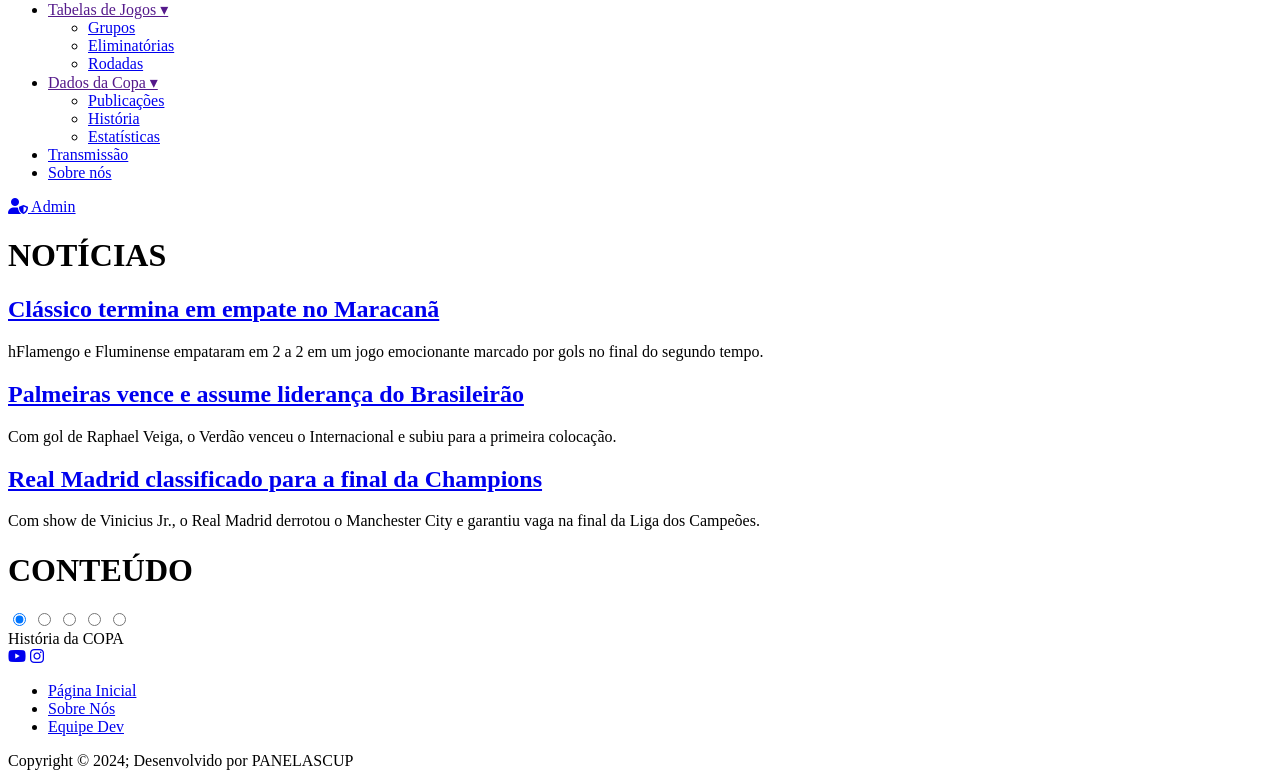
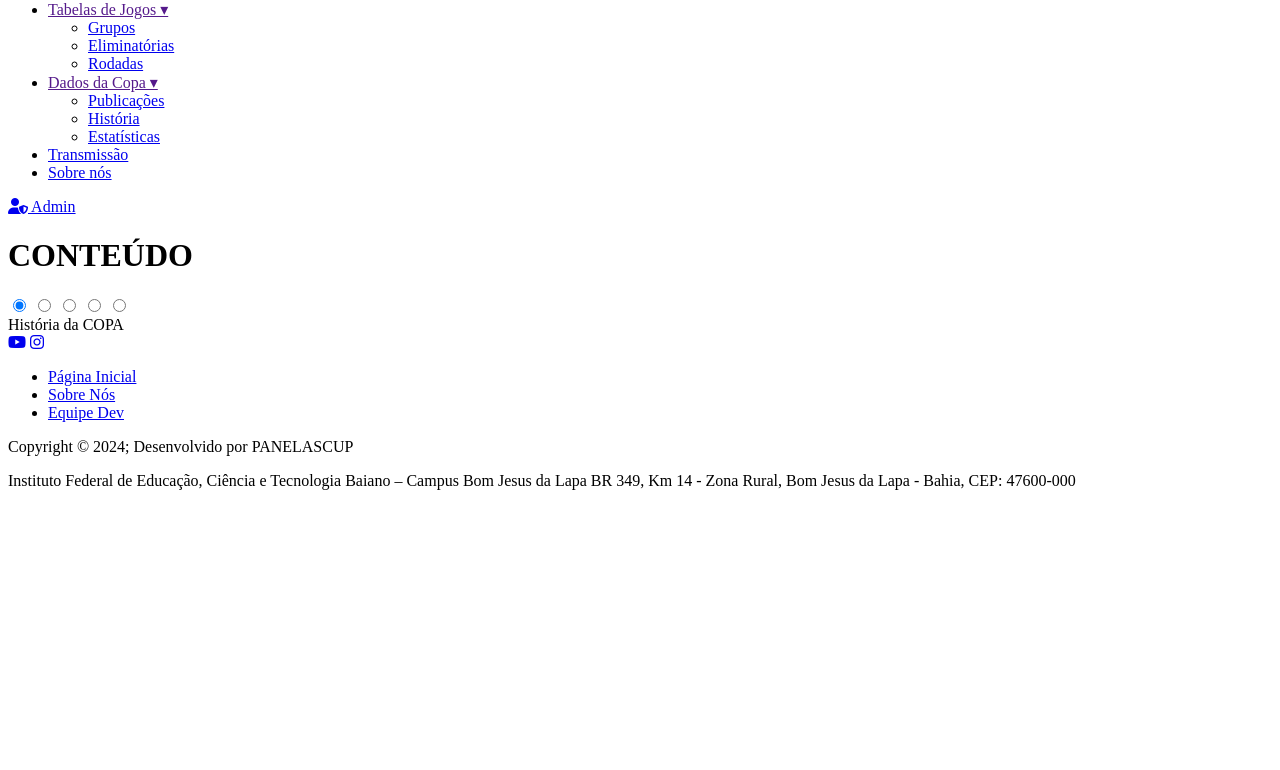
Before and after one commit to Adrian25-png/copadaspanelas2, a PHP site: page /HomePage2.php in a window 1280 px wide. Shown: the part 346-1116 px from the top of the page. After the commit the page ends 836 px from the top, so only its background shows below. Run offline with PHP 8.4, Linux system fonts and the light colour scheme; data that the repository does not hold is empty.

Commit message:
tirando noticias do homepage.

```diff
--- a/app/pages/HomePage2.php
+++ b/app/pages/HomePage2.php
@@ -33,24 +33,6 @@
 
     <!-- Conteúdo Principal -->
     <main>
-        <!-- Notícia 1 -->
-        <h1 class="titulohome fade-in">NOTÍCIAS</h1>
-        <div class="news-card fade-in">
-            <h2><a href="../pages/publicacoes.php">Clássico termina em empate no Maracanã</a></h2>
-            hFlamengo e Fluminense empataram em 2 a 2 em um jogo emocionante marcado por gols no final do segundo tempo.</p>
-        </div>
-
-        <!-- Notícia 2 -->
-        <div class="news-card fade-in">
-            <h2><a href="../pages/publicacoes.php">Palmeiras vence e assume liderança do Brasileirão</a></h2>
-            <p>Com gol de Raphael Veiga, o Verdão venceu o Internacional e subiu para a primeira colocação.</p>
-        </div>
-
-        <!-- Notícia 3 -->
-        <div class="news-card fade-in">
-            <h2><a href="../pages/publicacoes.php">Real Madrid classificado para a final da Champions</a></h2>
-            <p>Com show de Vinicius Jr., o Real Madrid derrotou o Manchester City e garantiu vaga na final da Liga dos Campeões.</p>
-        </div>
 
         <!-- Conteúdo -->
         <h1 class="titulohome fade-in">CONTEÚDO</h1>
--- a/public/css/slidesHome.css
+++ b/public/css/slidesHome.css
@@ -26,11 +26,11 @@
 
   #slider label {
     margin: auto;
-    width: 60%;
+    width: 320%;
     height: 100%;
     border-radius: 4px;
     position: absolute;
-    left: 0; right: 0;
+    left: -100%; right: 0;
     cursor: pointer;
     transition: transform 0.4s ease;
     filter: grayscale(100%);
```
